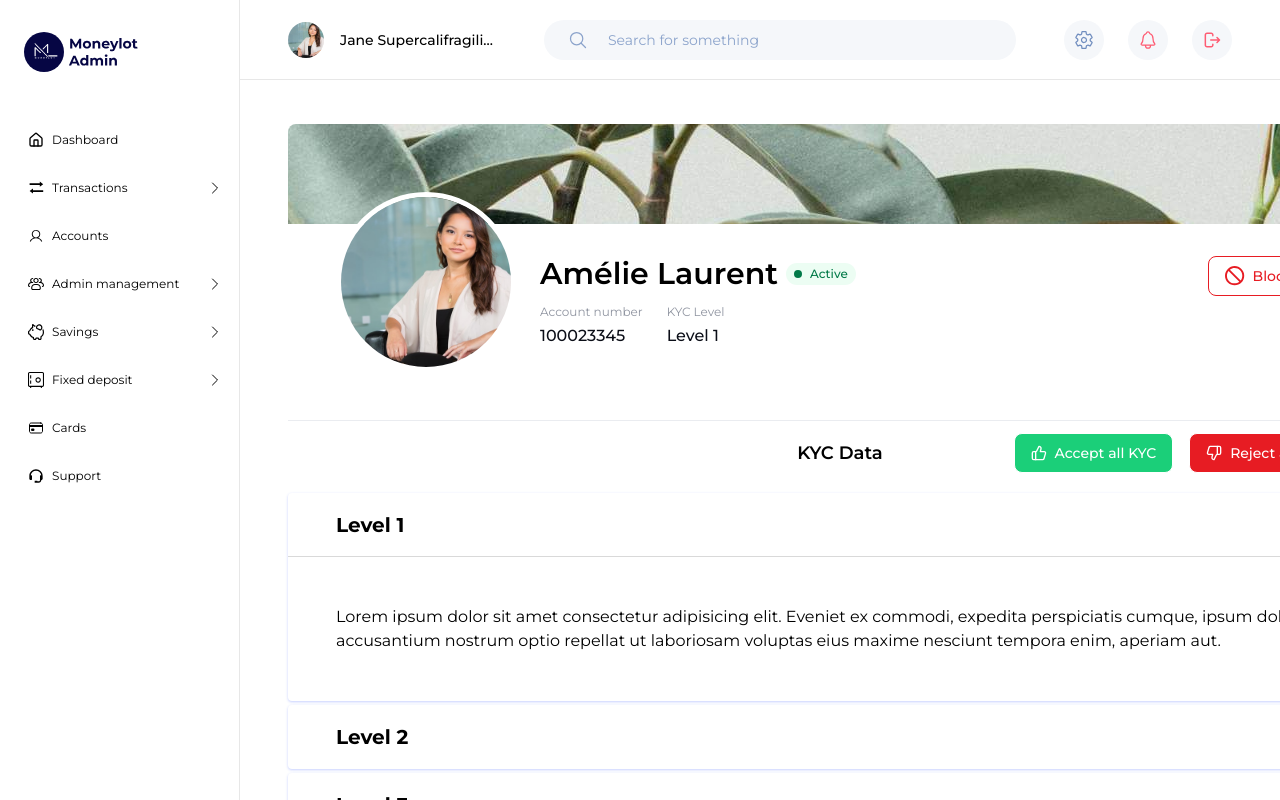
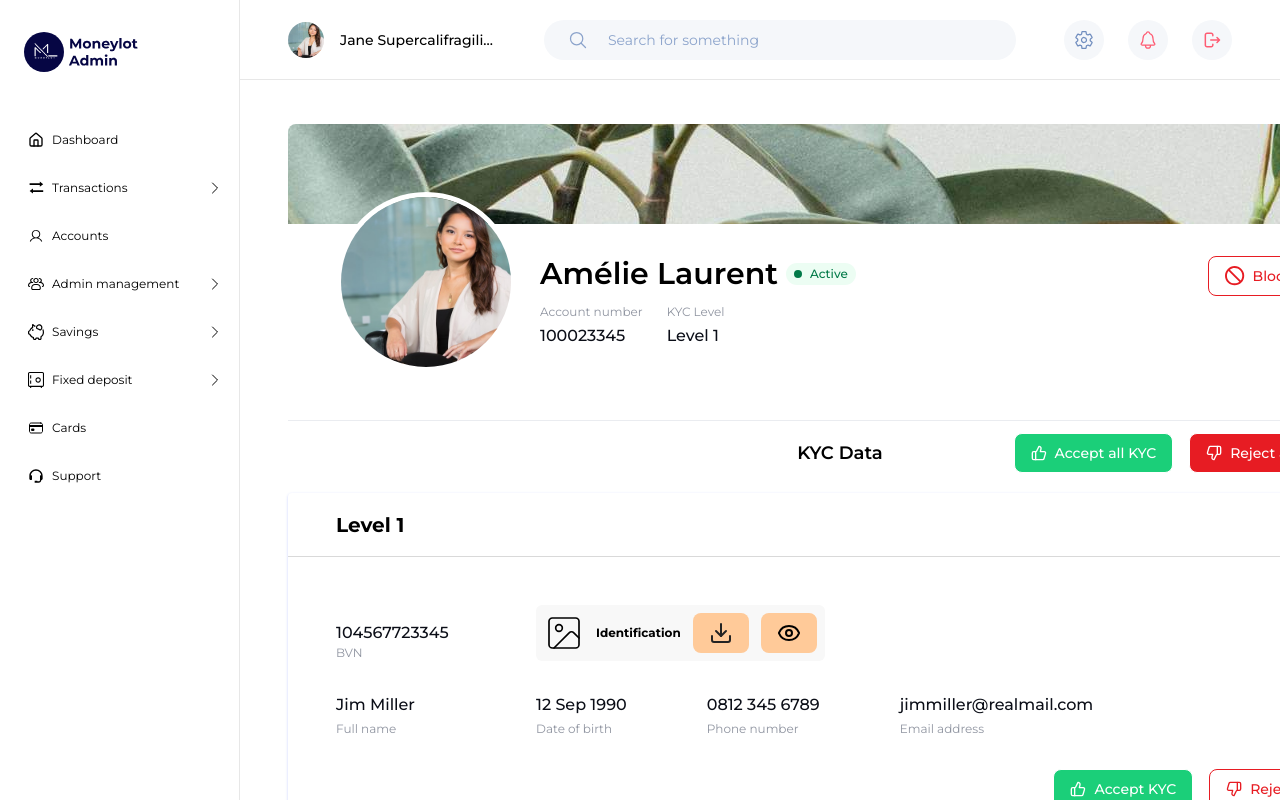
Before and after one commit to joshuaenahoro/moneylot-admin, a Next.js app: page /accounts/1 in a window 1280 px wide. Both pictures are taken after a click on the heading "Level 1". Shown: the top 800 px of the page. Built offline with nearby package versions, Linux system fonts and the light colour scheme.

Commit message:
feature: setup level 1

```diff
--- /dev/null
+++ b/src/app/(dashboard)/accounts/[accountNum]/level-1.tsx
@@ -0,0 +1,135 @@
+import { Button, buttonVariants } from '@/components/button';
+import {
+  Dialog,
+  DialogContent,
+  DialogDescription,
+  DialogFooter,
+  DialogHeader,
+  DialogTitle,
+  DialogTrigger,
+} from '@/components/dialog';
+import { Icon } from '@/components/icon';
+import Image from 'next/image';
+import { twMerge } from 'tailwind-merge';
+
+// TODO: add sizes prop to image in dialog content
+
+export function Level1() {
+  return (
+    <>
+      <div className="mb-8 flex gap-20">
+        <div className="flex w-[120px] flex-col-reverse">
+          <span className="text-xs text-[#9095A1]">BVN</span>
+          <span className="font-medium text-[#0B0E17]">104567723345</span>
+        </div>
+
+        <div className="flex gap-3 rounded-md bg-neutral p-2">
+          <span className="flex items-center gap-3 text-xs font-bold">
+            <Icon name="image" className="h-10 w-10" />
+            Identification
+            <a
+              href="/demo/passport.png"
+              target="_blank"
+              download="Amélie Laurent - Identification"
+              className={buttonVariants({ variant: 'accent' })}
+            >
+              <Icon name="download" className="h-6 w-6 text-[#232323]" />
+            </a>
+          </span>
+          <Preview />
+        </div>
+      </div>
+
+      <div>
+        <div className="mb-8 flex gap-20">
+          <div className="flex w-[120px] flex-col-reverse gap-1">
+            <span className="text-xs text-[#9095A1]">Full name </span>
+            <span className="font-medium text-[#0B0E17]">Jim Miller</span>
+          </div>
+          <div className="flex flex-col-reverse gap-1">
+            <span className="text-xs text-[#9095A1]">Date of birth </span>
+            <span className="font-medium text-[#0B0E17]">12 Sep 1990</span>
+          </div>
+          <div className="flex flex-col-reverse gap-1">
+            <span className="text-xs text-[#9095A1]">Phone number </span>
+            <span className="font-medium text-[#0B0E17]">0812 345 6789</span>
+          </div>
+          <div className="flex flex-col-reverse gap-1">
+            <span className="text-xs text-[#9095A1]">Email address </span>
+            <span className="font-medium text-[#0B0E17]">
+              jimmiller@realmail.com
+            </span>
+          </div>
+        </div>
+      </div>
+
+      <div className="flex justify-end gap-4">
+        <Button variant="success">
+          <Icon name="thumbs-up" className="mr-2 h-4 w-4" />
+          Accept KYC
+        </Button>
+        <Button variant="outline-destructive">
+          <Icon name="thumbs-down" className="mr-2 h-4 w-4" />
+          Reject KYC
+        </Button>
+      </div>
+    </>
+  );
+}
+
+function Preview() {
+  return (
+    <button>
+      <Dialog>
+        <DialogTrigger asChild>
+          <div className={buttonVariants({ variant: 'accent' })}>
+            <Icon name="eye" className="h-6 w-6" />
+          </div>
+        </DialogTrigger>
+        <DialogContent className="sm:max-w-[425px]">
+          <DialogHeader>
+            <DialogTitle>Identification</DialogTitle>
+            <DialogDescription className="sr-only">
+              Make changes to your profile here. Click save when you're done.
+            </DialogDescription>
+          </DialogHeader>
+          <div className="relative h-[280px] w-[360px]">
+            <Image
+              src="/demo/passport.png"
+              sizes=""
+              className="h-auto w-auto object-contain"
+              alt=""
+              fill
+            />
+          </div>
+          <DialogFooter>
+            <a
+              href="/demo/passport.png"
+              target="_blank"
+              download="Amélie Laurent - Identification"
+              className={twMerge('w-full', buttonVariants())}
+            >
+              <Icon name="download" className="mr-2 h-4 w-4" />
+              Download
+            </a>
+          </DialogFooter>
+        </DialogContent>
+      </Dialog>
+    </button>
+  );
+}
+
+function Footer() {
+  return (
+    <div className="flex w-[300px] justify-end gap-4">
+      <Button variant="success">
+        <Icon name="thumbs-up" className="mr-2 h-4 w-4" />
+        Accept all KYC
+      </Button>
+      <Button variant="destructive">
+        <Icon name="thumbs-down" className="mr-2 h-4 w-4" />
+        Reject all KYC
+      </Button>
+    </div>
+  );
+}
--- a/src/app/(dashboard)/accounts/[accountNum]/page.tsx
+++ b/src/app/(dashboard)/accounts/[accountNum]/page.tsx
@@ -2,6 +2,7 @@ import { SITE_NAME } from '@/constants';
 import { Metadata } from 'next';
 import { Header } from './header';
 import { Details, DetailsContent, Summary } from './details';
+import { Level1 } from './level-1';
 
 export const metadata: Metadata = {
   title: `Account - ${SITE_NAME}`,
@@ -17,10 +18,7 @@ export default function AccountPage() {
         <Details>
           <Summary>Level 1</Summary>
           <DetailsContent>
-            Lorem ipsum dolor sit amet consectetur adipisicing elit. Eveniet ex
-            commodi, expedita perspiciatis cumque, ipsum dolor accusantium
-            nostrum optio repellat ut laboriosam voluptas eius maxime nesciunt
-            tempora enim, aperiam aut.
+            <Level1 />
           </DetailsContent>
         </Details>
 
```
